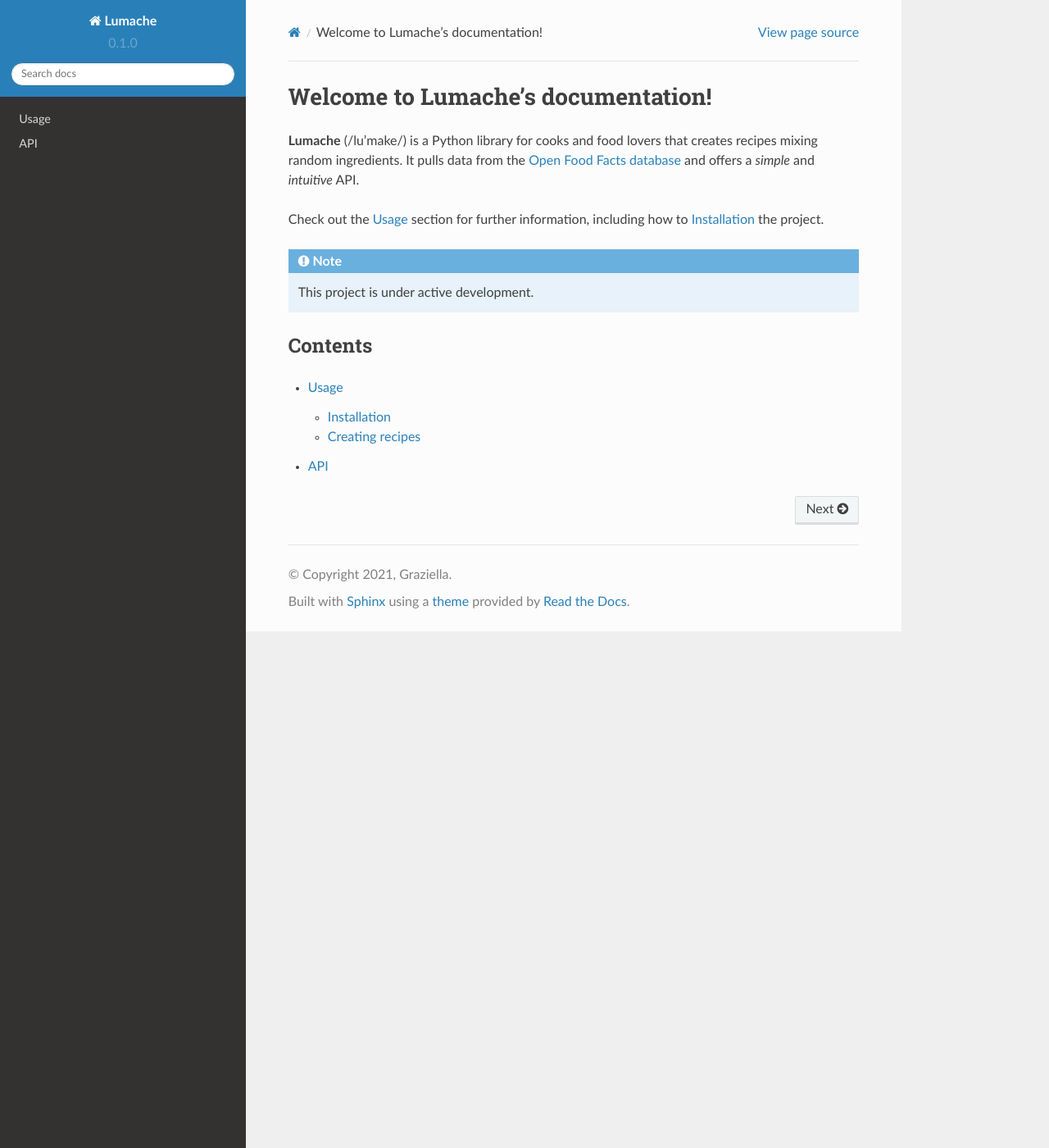
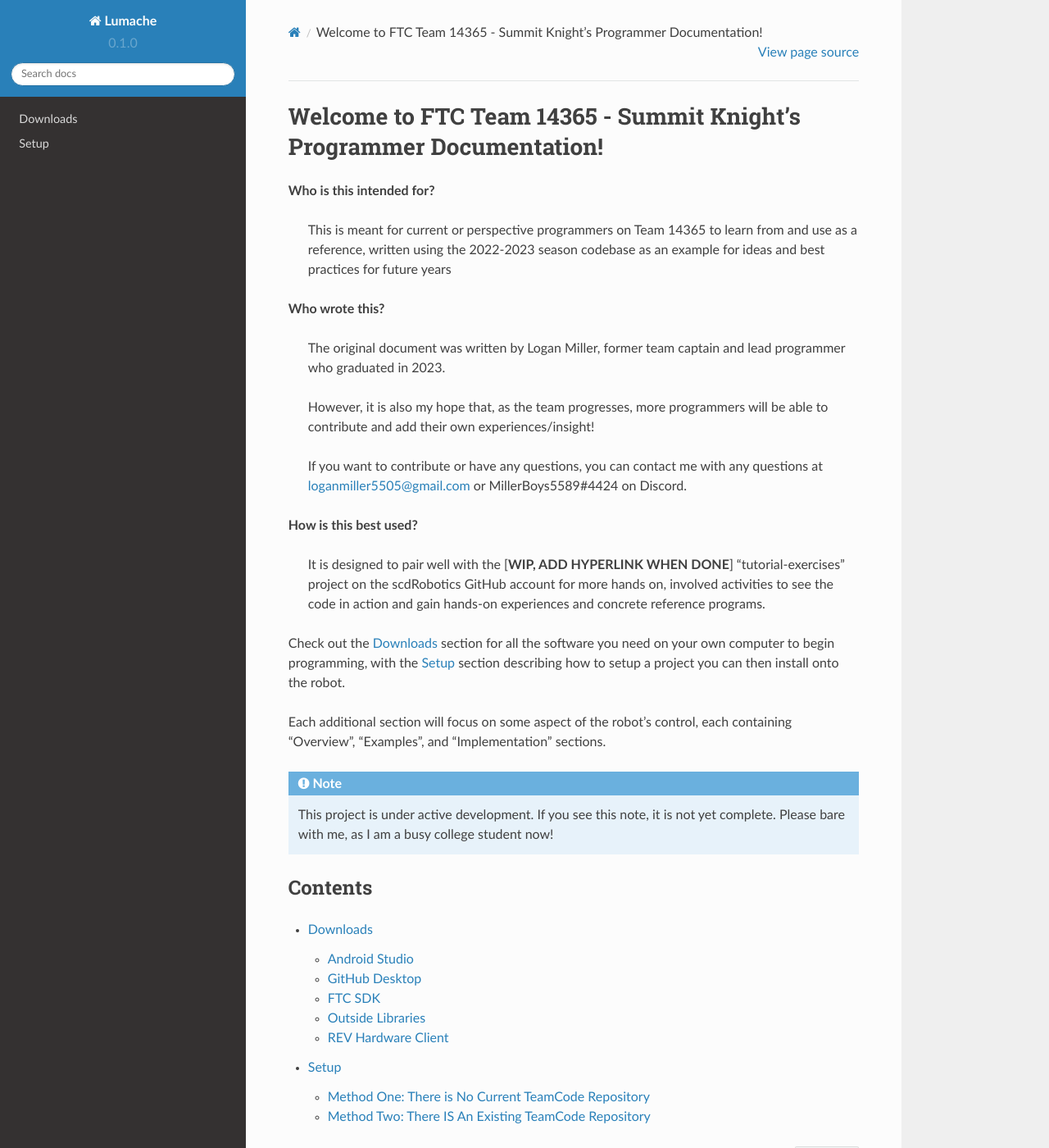
Before and after one commit to LoganMiller5505/14365-Programmer-Documentation, a Sphinx documentation site: the page built from docs/source/index.rst, in a window 1280 px wide and 1400 px high. Shown: the whole window at 82% size. Built offline with Sphinx 7.4.7 and the Read the Docs theme 2.0.0, drawn with Linux system fonts in a browser that asks for light colours.

Commit message:
Update to ScdRobotics Version
Changed RST content in order to restore the last version from ScdRobotics' version of the documentation

```diff
--- a/docs/source/api.rst
+++ /dev/null
@@ -1,7 +0,0 @@
-API
-===
-
-.. autosummary::
-   :toctree: generated
-
-   lumache
--- /dev/null
+++ b/docs/source/downloads.rst
@@ -0,0 +1,46 @@
+Downloads
+=========
+
+.. _androidstudio:
+
+Android Studio
+--------------
+Android Studio is the IDE (Integrated Development Environment) that you will do a vast majority of your standard programming in. It is a very powerful tool that checks syntax as you code and allows you to connect with the Control Hub on the robot, which then runs the programs.
+
+The latest installation executable (with a guide built in) can be found `here <https://developer.android.com/studio>`_.
+
+.. _githubdesktop:
+
+GitHub Desktop
+---------------
+GitHub Desktop is a Git application which makes managing version control much easier. While Android Studio has a built in Git application, I prefer GitHub Desktop for its simplicity, which tends to help avoid breaking workflows.
+
+The latest installation executable (with a guide built in) can be found `here <https://desktop.github.com/>`_. You will need to create a GitHub account before proceeding!
+
+.. _ftcsdk:
+
+FTC SDK
+-------
+The FTC SDK is the Android App that runs on the Control Hub that interacts with your code to transform it into executable robot functions.
+
+You can download a ZIP file of the current version `here <https://github.com/FIRST-Tech-Challenge/FtcRobotController>`_ under the Releases tab to the right. It is important to keep this updated whenever a new major version is released in order to pass field inspection.
+
+.. _outsidelibraries:
+
+Outside Libraries
+-----------------
+We utilize several outside libraries which build on the capabilities of the base SDK. Currently, we utilize the following libraries, each of which has a setup guide on the listed link:
+
+- `EasyOpenCV <https://github.com/OpenFTC/EasyOpenCV>`_ for greatly enhanced webcam functionality and customizability.
+- `EOCV AprilTag Plugin <https://github.com/OpenFTC/EOCV-AprilTag-Plugin>`_ to allow detection of `AprilTags <https://april.eecs.umich.edu/software/apriltag>`_.
+- `Roadrunner <https://github.com/acmerobotics/road-runner>`_ for vastly improved control of drivetrain movements. I would stay away from the 1.0 beta release and stick with whatever the most current 0.x.x version is, as these are more widely used and tested as stable (with the added bonus of not breaking our current functions). I also would reccomend following `this <https://learnroadrunner.com/installing.html#method-2-installing-rr-on-your-project>`_ install guide, as it is overall much simpler and more clear.
+
+There are, of course, many additional libraries beyond these that you may find usage in, the primary one being `OpMode Tuner <https://github.com/OpenFTC/FTC-OpMode-Tuner>`_. I have strayed away from this due to build stability concerns and the fact that I prefer the more widely tested FTC Dashboard (a library built within the Roadrunner install which allows changing variables and outputting graphs) interface, even though admittedly, FTC dashboard is slower to make changes with. All this apart from the fact that inputs like these can be handled just as well by the gamepads. However, it is certainly a resource that you are free to explore, just at your own risk.
+
+.. _revhardwareclient:
+
+REV Hardware Client
+-------------------
+REV Hardware Client is the easiest way to make sure your Control Hub, Expansion Hub, and Driver Station firmwares are up to date. Simply plug each of these into your computer while the software is running, and you can ensure you are running the most recent and competition legal versions in order to pass field inspection.
+
+The latest installation executable (with a guide built in) can be found `here <https://docs.revrobotics.com/rev-hardware-client/getting-started/installation-instructions>`_.
--- a/docs/source/index.rst
+++ b/docs/source/index.rst
@@ -1,22 +1,34 @@
-Welcome to Lumache's documentation!
-===================================
+Welcome to FTC Team 14365 - Summit Knight's Programmer Documentation!
+=====================================================================
 
-**Lumache** (/lu'make/) is a Python library for cooks and food lovers
-that creates recipes mixing random ingredients.
-It pulls data from the `Open Food Facts database <https://world.openfoodfacts.org/>`_
-and offers a *simple* and *intuitive* API.
+**Who is this intended for?**
 
-Check out the :doc:`usage` section for further information, including
-how to :ref:`installation` the project.
+   This is meant for current or perspective programmers on Team 14365 to learn from and use as a reference, written using the 2022-2023 season codebase as an example for ideas and best practices for future years
+
+**Who wrote this?**
+
+   The original document was written by Logan Miller, former team captain and lead programmer who graduated in 2023.
+
+   However, it is also my hope that, as the team progresses, more programmers will be able to contribute and add their own experiences/insight!
+
+   If you want to contribute or have any questions, you can contact me with any questions at loganmiller5505@gmail.com or MillerBoys5589#4424 on Discord.
+
+**How is this best used?**
+
+   It is designed to pair well with the [**WIP, ADD HYPERLINK WHEN DONE**] "tutorial-exercises" project on the scdRobotics GitHub account for more hands on, involved activities to see the code in action and gain hands-on experiences and concrete reference programs.
+
+Check out the :doc:`downloads` section for all the software you need on your own computer to begin programming, with the :doc:`setup` section describing how to setup a project you can then install onto the robot.
+
+Each additional section will focus on some aspect of the robot's control, each containing "Overview", "Examples", and "Implementation" sections.
 
 .. note::
 
-   This project is under active development.
+   This project is under active development. If you see this note, it is not yet complete. Please bare with me, as I am a busy college student now!
 
 Contents
 --------
 
 .. toctree::
 
-   usage
-   api
+   downloads
+   setup
--- /dev/null
+++ b/docs/source/setup.rst
@@ -0,0 +1,12 @@
+Setup
+=====
+
+.. _setupmethodone:
+
+Method One: There is No Current TeamCode Repository
+---------------------------------------------------
+
+.. _setupmethodtwo:
+
+Method Two: There IS An Existing TeamCode Repository
+----------------------------------------------------
```
Also changed, not shown: docs/source/usage.rst (deleted, +0 -33 lines).
